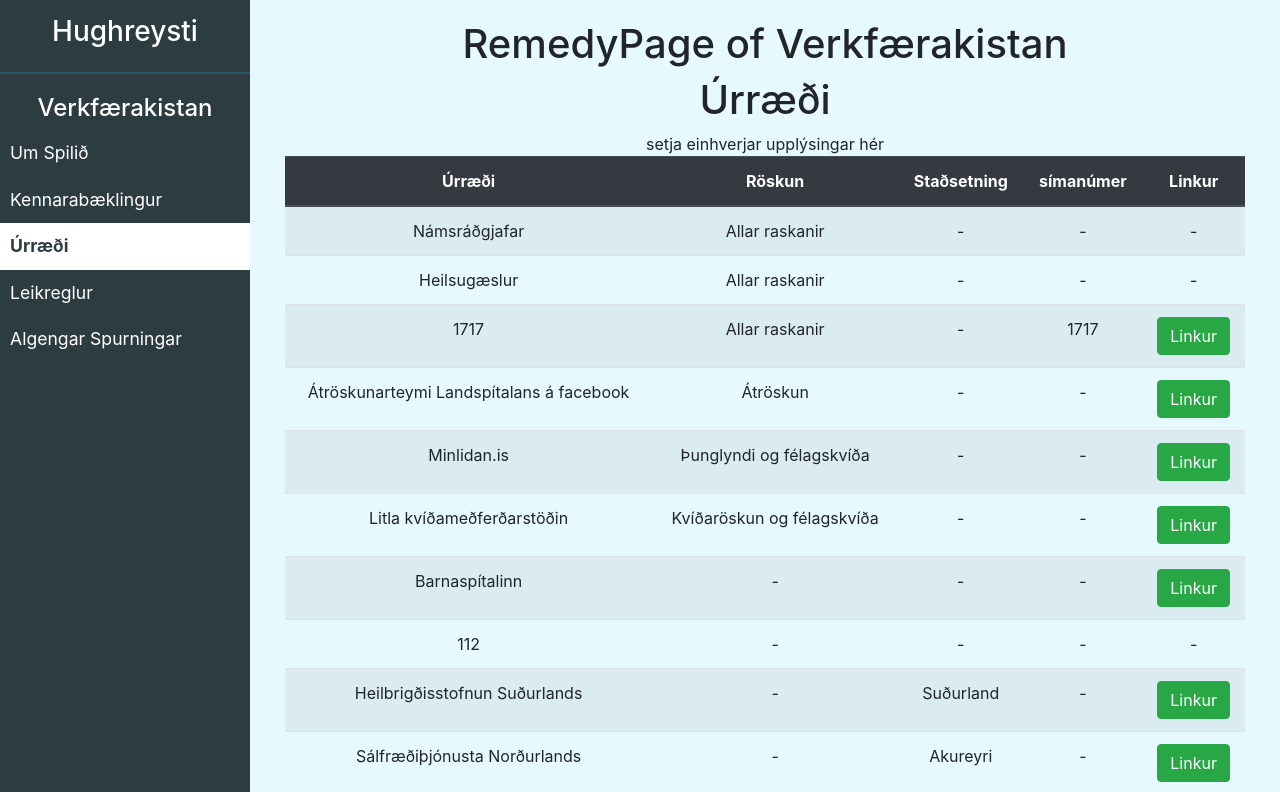
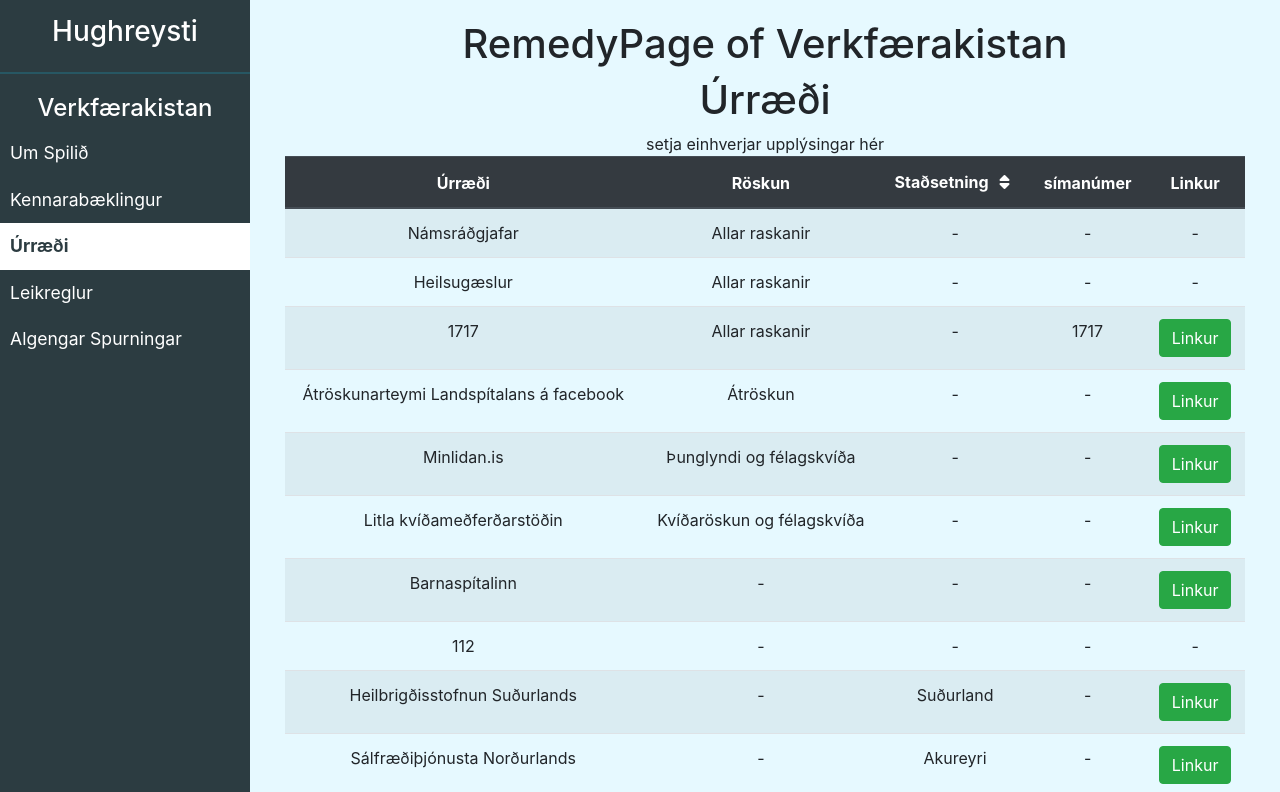
Before and after one commit to maggifs/Hughreysti, a React (Create React App) app: page /verkfaerakistan/remedy in a window 1280 px wide. Shown: the top 792 px of the page. Built offline with nearby package versions, Linux system fonts and the light colour scheme.

Commit message:
sort added in table for location

```diff
--- a/src/App.css
+++ b/src/App.css
@@ -116,3 +116,12 @@
 .cta:active {
   transform: scale(.96)
 }
+
+table thead button {
+  margin-left: 5px;
+  background-color: Transparent;
+  background-repeat:no-repeat;
+  color: white;
+  outline:none !important;
+  border: none;
+}
--- a/src/components/views/Verkfaerakistan/Remedy/index.jsx
+++ b/src/components/views/Verkfaerakistan/Remedy/index.jsx
@@ -1,56 +1,14 @@
 import React from 'react';
-
-function getRemedy(data) {
-  return data.map((remedyDetail)=>{ return remedyDetail.remedy.remedy});
-}
+import Table from '../Table';
 
 function Remedy(props) {
-  let remedy = getRemedy(props.data);
 
   return (
     <div className="App container">
       <h1>RemedyPage of Verkfærakistan</h1>
       <h1>Úrræði</h1>
       <span>setja einhverjar upplýsingar hér</span>
-      <div className="table-responsive">
-        <table className="table table-striped">
-          <thead className="thead-dark">
-            <tr>
-              <th>Úrræði</th>
-              <th>Röskun</th>
-              <th>Staðsetning</th>
-              <th>símanúmer</th>
-              <th>Linkur</th>
-            </tr>
-          </thead>
-          <tbody>
-          {remedy[0].map((item, index)=>{
-            if(item.link === "") {
-              return (
-                <tr key={index}>
-                  <td>{item.title}</td>
-                  <td>{item.disorder}</td>
-                  <td>{item.location}</td>
-                  <td>{item.phone}</td>
-                  <td>-</td>
-                </tr>
-              )
-            }
-            else {
-              return (
-                <tr key={index}>
-                  <td>{item.title}</td>
-                  <td>{item.disorder}</td>
-                  <td>{item.location}</td>
-                  <td>{item.phone}</td>
-                  <td><a className="btn btn-success" href={item.link} role="button">Linkur</a></td>
-                </tr>
-              )
-            }
-          })}
-          </tbody>
-        </table>
-      </div>
+      <Table data={props.data} />
     </div>
   );
 }
--- /dev/null
+++ b/src/components/views/Verkfaerakistan/Table/index.jsx
@@ -0,0 +1,95 @@
+import React from 'react';
+
+function getRemedy(data) {
+    return data.map((remedyDetail)=>{ return remedyDetail.remedy.remedy});
+};
+
+const sortTypes = {
+	up: {
+		class: 'sort-up',
+		fn: (a, b) => ((a.location.toLowerCase() > b.location.toLowerCase()) ? 1 : ((b.location.toLowerCase() > a.location.toLowerCase()) ? -1 : 0))
+	},
+	down: {
+		class: 'sort-down',
+		fn: (a, b) => ((a.location.toLowerCase() > b.location.toLowerCase()) ? -1 : ((b.location.toLowerCase() > a.location.toLowerCase()) ? 1 : 0))
+	},
+	default: {
+		class: 'sort',
+		fn: (a, b) => a
+	}
+};
+
+class Table extends React.Component {
+	state = {
+		currentSort: 'default',
+		column: ''
+	};
+
+	onSortChange = () => {
+		const { currentSort } = this.state;
+		let nextSort;
+
+		if (currentSort === 'down') nextSort = 'default';
+		else if (currentSort === 'up') nextSort = 'down';
+		else if (currentSort === 'default') nextSort = 'up';
+
+		this.setState({
+			currentSort: nextSort,
+			column: 'disorder'
+		});
+	};
+
+	render() {
+		const {currentSort} = this.state;
+		let remedy = getRemedy(this.props.data);
+
+		return (
+			<div className="table-responsive">
+				<table className="table table-striped">
+					<thead className="thead-dark">
+						<tr>
+							<th>Úrræði</th>
+							<th>Röskun</th>
+							<th>
+								Staðsetning
+								<button onClick={this.onSortChange}>
+									<i className={`fas fa-${sortTypes[currentSort].class}`} />
+								</button>
+							</th>
+							<th>símanúmer</th>
+							<th>Linkur</th>
+						</tr>
+					</thead>
+					<tbody>
+					{[...remedy[0]].sort(sortTypes[currentSort].fn).map((item, index)=>{
+						if(item.link === "") {
+							return (
+								<tr key={index}>
+									<td>{item.title}</td>
+									<td>{item.disorder}</td>
+									<td>{item.location}</td>
+									<td>{item.phone}</td>
+									<td>-</td>
+								</tr>
+							)
+						}
+						else {
+							return (
+								<tr key={index}>
+									<td>{item.title}</td>
+									<td>{item.disorder}</td>
+									<td>{item.location}</td>
+									<td>{item.phone}</td>
+									<td><a className="btn btn-success" href={item.link} role="button">Linkur</a></td>
+								</tr>
+							)
+						}
+					})}
+					</tbody>
+				</table>
+			</div>
+		);
+	}
+}
+
+export default Table;
```
